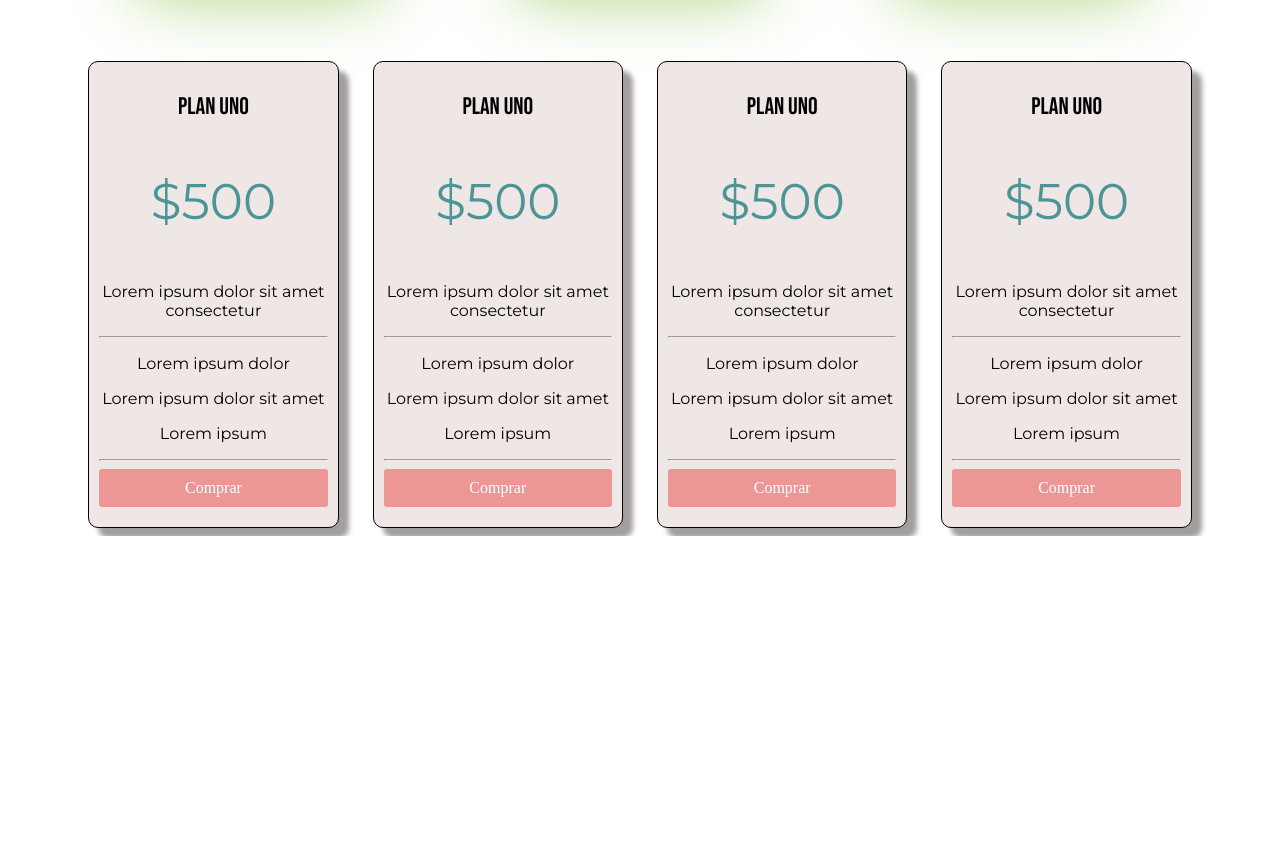
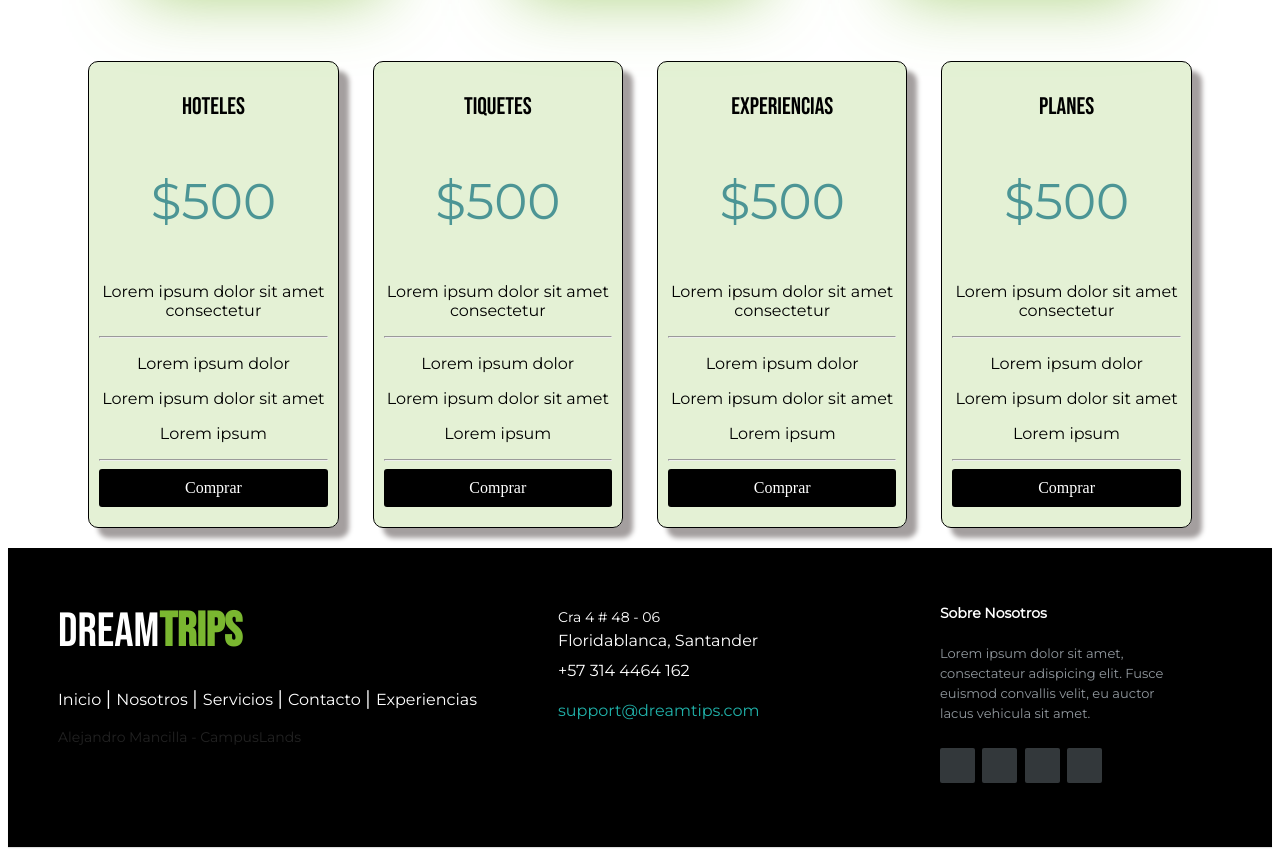
Before and after one commit to AlejandroMancilla/AgenciaViajes, a plain HTML site: page index.html in a window 1280 px wide. Shown: the part 1375-2242 px from the top of the page. Before the commit the page ends 1911 px from the top, so only its background shows below. Drawn offline with nearby package versions, Linux system fonts and the light colour scheme.

Commit message:
Agencia FOoter

```diff
--- a/CSS/style.css
+++ b/CSS/style.css
@@ -111,7 +111,7 @@ article:hover img:last-child {
 }
 
 .Columna {
-    background-color: #efe6e6;
+    background-color: rgba(122, 183, 48, 0.2);
     color: rgb(0, 0, 0);
     border: 1px solid black;
     padding: 10px;
@@ -135,7 +135,7 @@ article:hover img:last-child {
 
 .Btn-Precio {
     display: block;
-    background-color: #ed9696;
+    background-color: #000000;
     color: #fff;
     text-decoration: none;
     padding: 10px;
@@ -177,6 +177,166 @@ article:hover img:last-child {
     text-decoration: underline;
 }
 
+.footer-distributed{
+    margin: 20px 0;
+    background: #000000;
+    box-shadow: 0 1px 1px 0 rgba(0, 0, 0, 0.12);
+    box-sizing: border-box;
+    width: 100%;
+    text-align: left;
+    font: bold 16px sans-serif;
+    padding: 55px 50px;
+}
+
+.footer-distributed .footer-left,
+.footer-distributed .footer-center,
+.footer-distributed .footer-right{
+    display: inline-block;
+    vertical-align: top;
+}
+
+/* Footer left */
+
+.footer-distributed .footer-left{
+    width: 40%;
+}
+
+/* The company logo */
+
+.footer-distributed h3{
+    color:  #ffffff;
+    font: normal 36px 'Open Sans', cursive;
+    margin: 0;
+}
+
+.footer-distributed h3 span{
+    color:  lightseagreen;
+}
+
+/* Footer links */
+
+.footer-distributed .footer-links{
+    color:  #ffffff;
+    margin: 20px 0 12px;
+    padding: 0;
+}
+
+.footer-distributed .footer-links a{
+    display:inline-block;
+    line-height: 1.8;
+font-weight:400;
+    text-decoration: none;
+    color:  inherit;
+}
+
+.footer-distributed .footer-company-name{
+    color:  #222;
+    font-size: 14px;
+    font-weight: normal;
+    margin: 0;
+}
+
+/* Footer Center */
+
+.footer-distributed .footer-center{
+    width: 35%;
+}
+
+.footer-distributed .footer-center i{
+    background-color:  #33383b;
+    color: #ffffff;
+    font-size: 25px;
+    width: 38px;
+    height: 38px;
+    border-radius: 50%;
+    text-align: center;
+    line-height: 42px;
+    margin: 10px 15px;
+    vertical-align: middle;
+}
+
+.footer-distributed .footer-center i.fa-envelope{
+    font-size: 17px;
+    line-height: 38px;
+}
+
+.footer-distributed .footer-center p{
+    display: inline-block;
+    color: #ffffff;
+font-weight:400;
+    vertical-align: middle;
+    margin:0;
+}
+
+.footer-distributed .footer-center p span{
+    display:block;
+    font-weight: normal;
+    font-size:14px;
+    line-height:2;
+}
+
+.footer-distributed .footer-center p a{
+    color:  lightseagreen;
+    text-decoration: none;;
+}
+
+.footer-distributed .footer-links a:before {
+content: "|";
+font-weight:300;
+font-size: 20px;
+left: 0;
+color: #fff;
+display: inline-block;
+padding-right: 5px;
+}
+
+.footer-distributed .footer-links .link-1:before {
+content: none;
+}
+
+/* Footer Right */
+
+.footer-distributed .footer-right{
+    width: 20%;
+}
+
+.footer-distributed .footer-company-about{
+    line-height: 20px;
+    color:  #92999f;
+    font-size: 13px;
+    font-weight: normal;
+    margin: 0;
+}
+
+.footer-distributed .footer-company-about span{
+    display: block;
+    color:  #ffffff;
+    font-size: 14px;
+    font-weight: bold;
+    margin-bottom: 20px;
+}
+
+.footer-distributed .footer-icons{
+    margin-top: 25px;
+}
+
+.footer-distributed .footer-icons a{
+    display: inline-block;
+    width: 35px;
+    height: 35px;
+    cursor: pointer;
+    background-color:  #33383b;
+    border-radius: 2px;
+
+    font-size: 20px;
+    color: #ffffff;
+    text-align: center;
+    line-height: 35px;
+
+    margin-right: 3px;
+    margin-bottom: 5px;
+}
+
 @media (max-width: 1070px){
     .Columna {
         width: 45%;
--- a/index.html
+++ b/index.html
@@ -71,10 +71,11 @@
             </article>
         </section>
         <br><br><br>
+
         <!-- Tabla de Precios con estilo -->
         <section class="container flex text-center">
             <div class="Columna">
-                <h2>Plan Uno</h2>
+                <h2>Hoteles</h2>
                 <p class="Precio">$500</p>
                 <p>Lorem ipsum dolor sit amet consectetur</p>
                 <hr>
@@ -85,7 +86,7 @@
                 <a href="#" class="Btn-Precio">Comprar</a>
             </div>
             <div class="Columna">
-                <h2>Plan Uno</h2>
+                <h2>Tiquetes</h2>
                 <p class="Precio">$500</p>
                 <p>Lorem ipsum dolor sit amet consectetur</p>
                 <hr>
@@ -96,7 +97,7 @@
                 <a href="#" class="Btn-Precio">Comprar</a>
             </div>
             <div class="Columna">
-                <h2>Plan Uno</h2>
+                <h2>Experiencias</h2>
                 <p class="Precio">$500</p>
                 <p>Lorem ipsum dolor sit amet consectetur</p>
                 <hr>
@@ -107,7 +108,7 @@
                 <a href="#" class="Btn-Precio">Comprar</a>
             </div>
             <div class="Columna">
-                <h2>Plan Uno</h2>
+                <h2>Planes</h2>
                 <p class="Precio">$500</p>
                 <p>Lorem ipsum dolor sit amet consectetur</p>
                 <hr>
@@ -118,5 +119,46 @@
                 <a href="#" class="Btn-Precio">Comprar</a>
             </div>
         </section>
+
+        <!-- Footer de la Pagina -->
+        <footer class="footer-distributed">
+			<div class="footer-left">
+				<h1 style="color: white;">Dream<b class="verde">Trips</b></h1>
+				<p class="footer-links">
+					<a href="#" class="link-1">Inicio</a>
+					<a href="#">Nosotros</a>
+					<a href="#">Servicios</a>
+					<a href="#">Contacto</a>
+					<a href="#">Experiencias</a>
+				</p>
+				<p class="footer-company-name">Alejandro Mancilla - CampusLands</p>
+			</div>
+			<div class="footer-center">
+				<div>
+					<i class="fa fa-map-marker"></i>
+					<p><span>Cra 4 # 48 - 06</span> Floridablanca, Santander</p>
+				</div>
+				<div>
+					<i class="fa fa-phone"></i>
+					<p>+57 314 4464 162</p>
+				</div>
+				<div>
+					<i class="fa fa-envelope"></i>
+					<p><a href="mailto:support@dreamtrips.com">support@dreamtips.com</a></p>
+				</div>
+			</div>
+			<div class="footer-right">
+				<p class="footer-company-about">
+					<span>Sobre Nosotros</span>
+					Lorem ipsum dolor sit amet, consectateur adispicing elit. Fusce euismod convallis velit, eu auctor lacus vehicula sit amet.
+				</p>
+				<div class="footer-icons">
+					<a href="#"><i class="fa fa-facebook"></i></a>
+					<a href="#"><i class="fa fa-twitter"></i></a>
+					<a href="#"><i class="fa fa-linkedin"></i></a>
+					<a href="#"><i class="fa fa-github"></i></a>
+				</div>
+			</div>
+		</footer>
     </body>
 </html>
```
